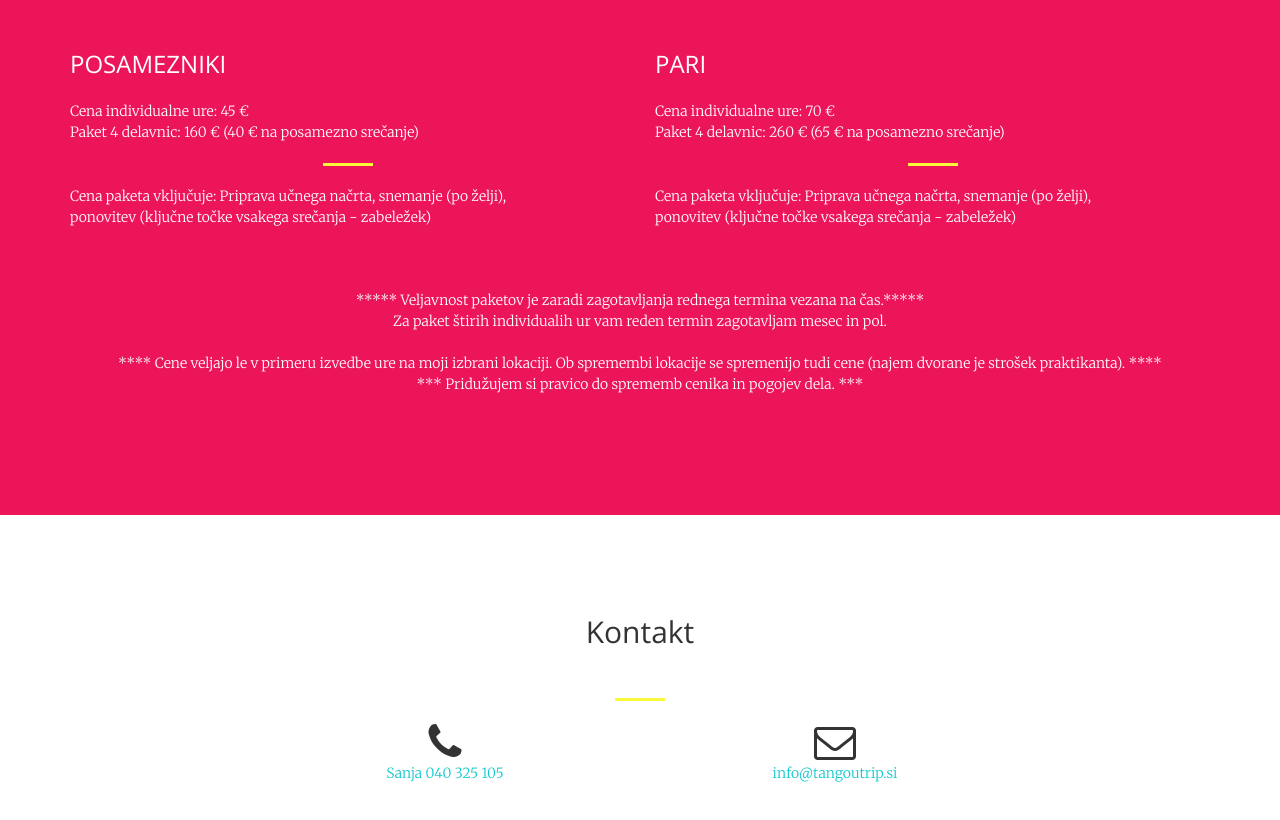
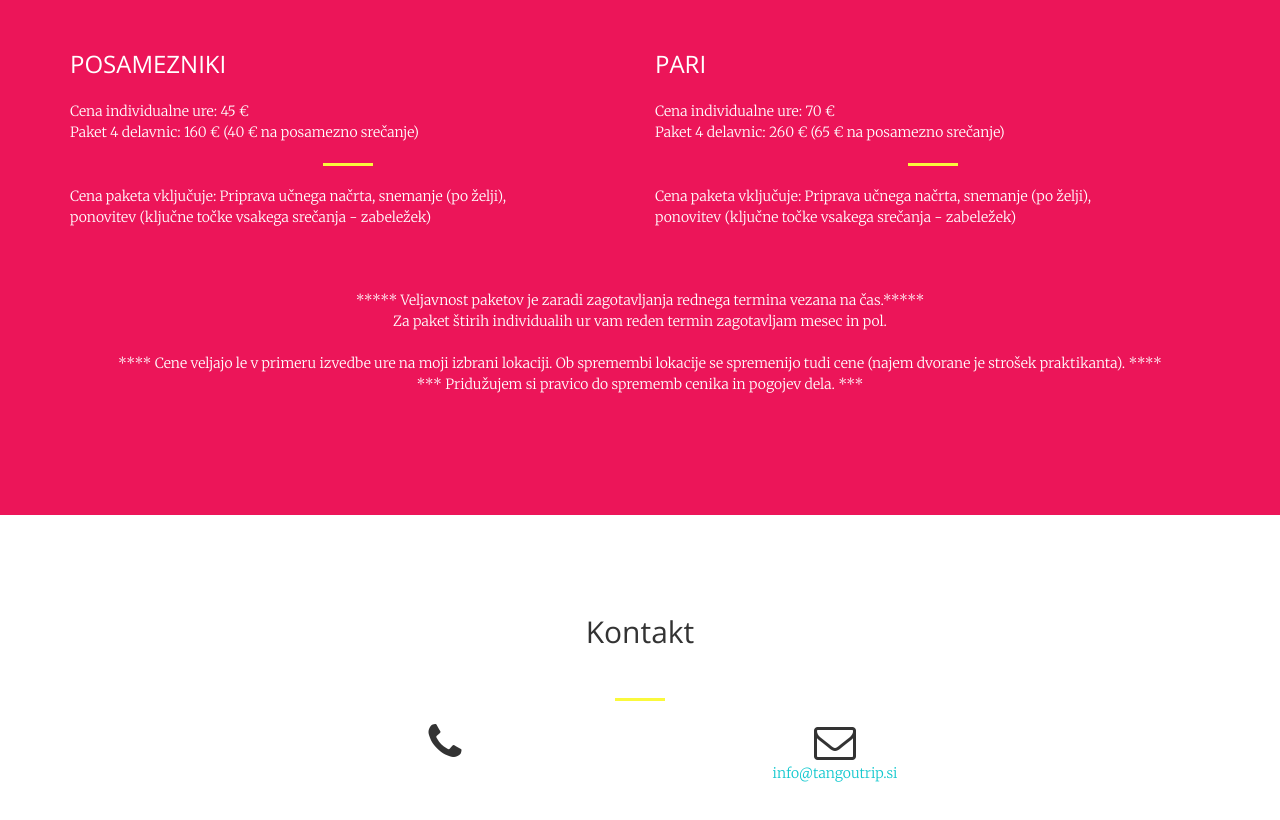
Before and after one commit to tangoutrip/tangoutrip.github.io, a website: page individualne.html in a window 1280 px wide. Shown: the part 4181-5001 px from the top of the page. Drawn offline with nearby package versions, Linux system fonts and the light colour scheme; files whose address does not match are found by name.

Commit message:
Update individualne.html

```diff
--- a/individualne.html
+++ b/individualne.html
@@ -272,7 +272,7 @@
                 </div>
                 <div class="col-lg-4 col-lg-offset-2 text-center">
                     <i class="fa fa-phone fa-3x sr-contact"></i>
-	                    <p class="ciklamna">Sanja 040 325 105</p>
+	                    <p class="ciklamna"></p>
                 </div>
                 <div class="col-lg-4 text-center">
                     <i class="fa fa-envelope-o fa-3x sr-contact"></i>
```
